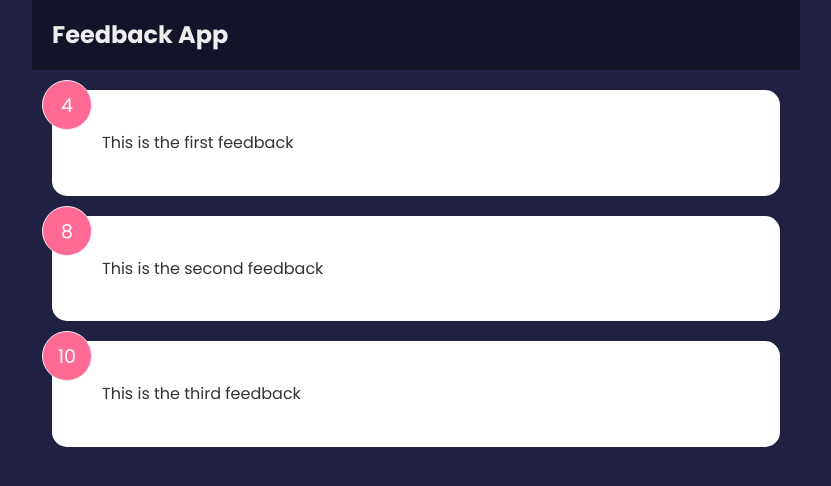
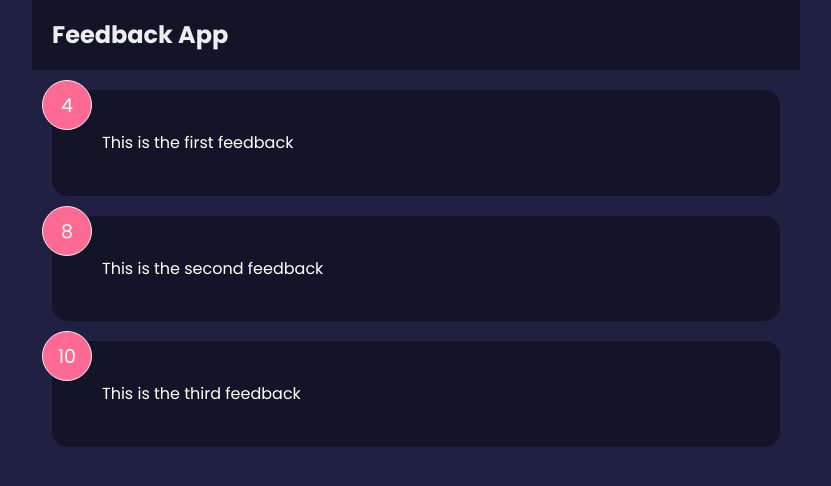
Before and after one commit to TannerBarcelos/software-engineering-resources, a React (Vite) app in the folder frontend/react/feedback-app/: page / in a window 1280 px wide. Shown: the top 486 px of the page, without its empty margins (224-1055 px from the left). Built offline with nearby package versions, Linux system fonts and the light colour scheme.

Commit message:
More modularizing + adding generic components

```diff
--- a/frontend/react/feedback-app/src/App.tsx
+++ b/frontend/react/feedback-app/src/App.tsx
@@ -1,8 +1,8 @@
 import { useState, Fragment } from 'react'
 import { feedbackData } from './lib/data/feedbackData'
-import FeedbackList from './components/Feedback/FeedbackList'
-import Header from './components/Header/Header'
-import { feedbackItem } from './components/Feedback/types'
+import FeedbackList from './components/ui/Feedback/FeedbackList'
+import Header from './components/ui/Header/Header'
+import { feedbackItem } from './components/ui/Feedback/types'
 
 function App() {
   const [feedbackItems, setFeedbackItems] = useState<Array<feedbackItem>>(feedbackData)
--- /dev/null
+++ b/frontend/react/feedback-app/src/components/shared/Card.tsx
@@ -0,0 +1,13 @@
+type CardProps = {
+    children: React.ReactNode,
+    invert?: boolean
+}
+
+function Card({ children, invert }: CardProps) {
+    return (
+        // Dynamic class name based on whether or not the invert prop is passed in
+        <div className={ `card ${invert && 'invert'}` }>{ children }</div>
+    )
+}
+
+export default Card
--- a/frontend/react/feedback-app/src/components/Feedback/FeedbackItem.tsx
+++ b/frontend/react/feedback-app/src/components/ui/Feedback/FeedbackItem.tsx
@@ -1,3 +1,4 @@
+import Card from '../../shared/Card'
 import { feedbackItem } from './types'
 
 type FeedbackItemProps = {
@@ -6,12 +7,13 @@ type FeedbackItemProps = {
 
 const FeedbackItem = ({ item }: FeedbackItemProps) => {
     return (
-        <div className="card">
+        // Universal card component that can be used for any type of card and takes in children as a prop
+        <Card invert={ true }>
             <div className="num-display">{ item.rating }</div>
             <div className="text-display">
                 { item.description }
             </div>
-        </div>
+        </Card>
     )
 }
 
--- a/frontend/react/feedback-app/src/components/Feedback/FeedbackList.tsx
+++ b/frontend/react/feedback-app/src/components/ui/Feedback/FeedbackList.tsx
@@ -6,6 +6,10 @@ type FeedbackProps = {
 }
 
 function FeedbackList({ feedbackItems }: FeedbackProps) {
+    if (!feedbackItems.length) {
+        return <p>No feedback</p>
+    }
+
     return <div className="feedback-list">
         { feedbackItems.map((item) => <FeedbackItem item={ item } />) }
     </div>
--- a/frontend/react/feedback-app/src/index.css
+++ b/frontend/react/feedback-app/src/index.css
@@ -41,7 +41,8 @@ header {
   position: relative;
 }
 
-.card.reverse {
+/* Inverts the color scheme to dark mode coloring when color and inverted classes are both present on an element */
+.card.invert {
   background-color: rgba(0, 0, 0, 0.4);
   color: #fff;
 }
--- a/frontend/react/feedback-app/src/lib/data/feedbackData.ts
+++ b/frontend/react/feedback-app/src/lib/data/feedbackData.ts
@@ -1,4 +1,4 @@
-import { feedbackItem } from '../../components/Feedback/types'
+import { feedbackItem } from '../../components/ui/Feedback/types'
 
 export const feedbackData: feedbackItem[] = [
   {
```
Also changed, not shown: frontend/react/feedback-app/.eslintrc.cjs, frontend/react/feedback-app/src/components/ui/Feedback/types.ts (renamed from frontend/react/feedback-app/src/components/Feedback/types.ts), frontend/react/feedback-app/src/components/ui/Header/Header.tsx (renamed from frontend/react/feedback-app/src/components/Header/Header.tsx), frontend/react/feedback-app/src/components/ui/Header/constants.ts (renamed from frontend/react/feedback-app/src/components/Header/constants.ts), frontend/react/feedback-app/src/components/ui/Header/types.ts (renamed from frontend/react/feedback-app/src/components/Header/types.ts).
